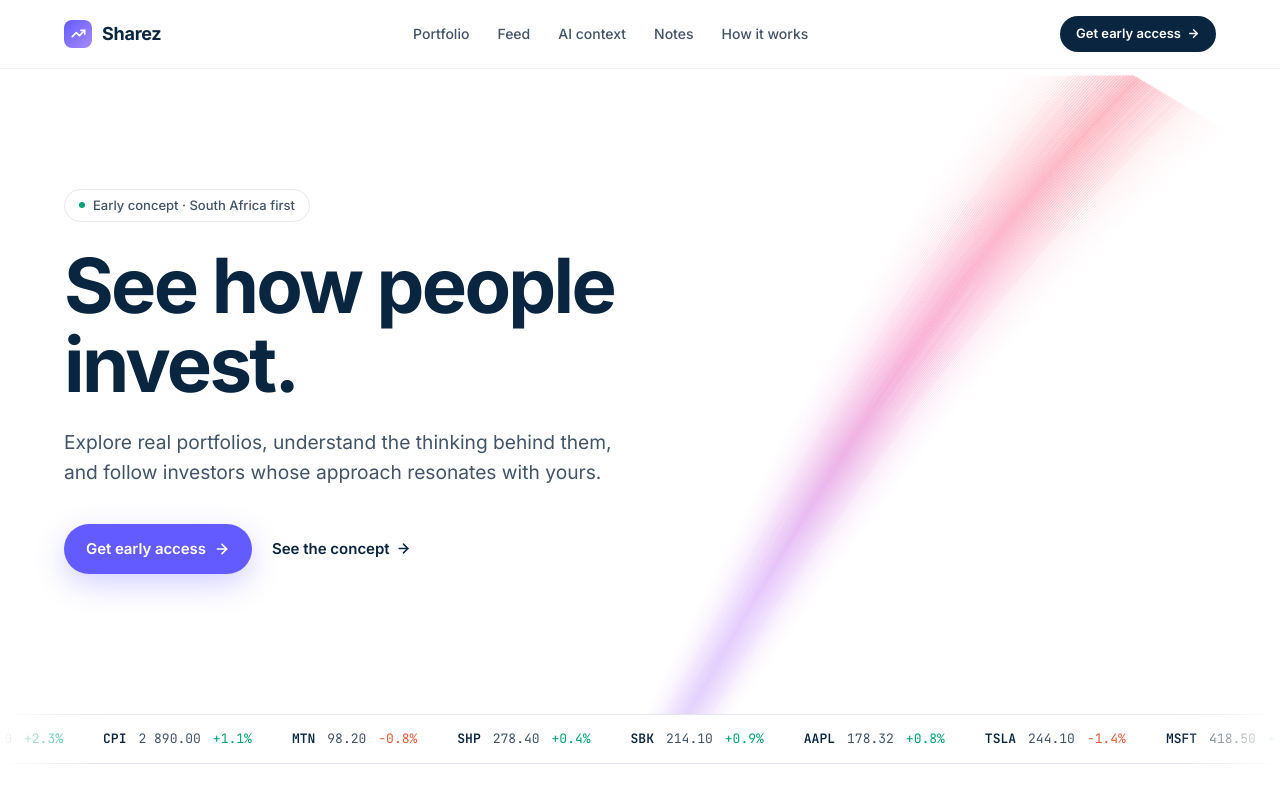
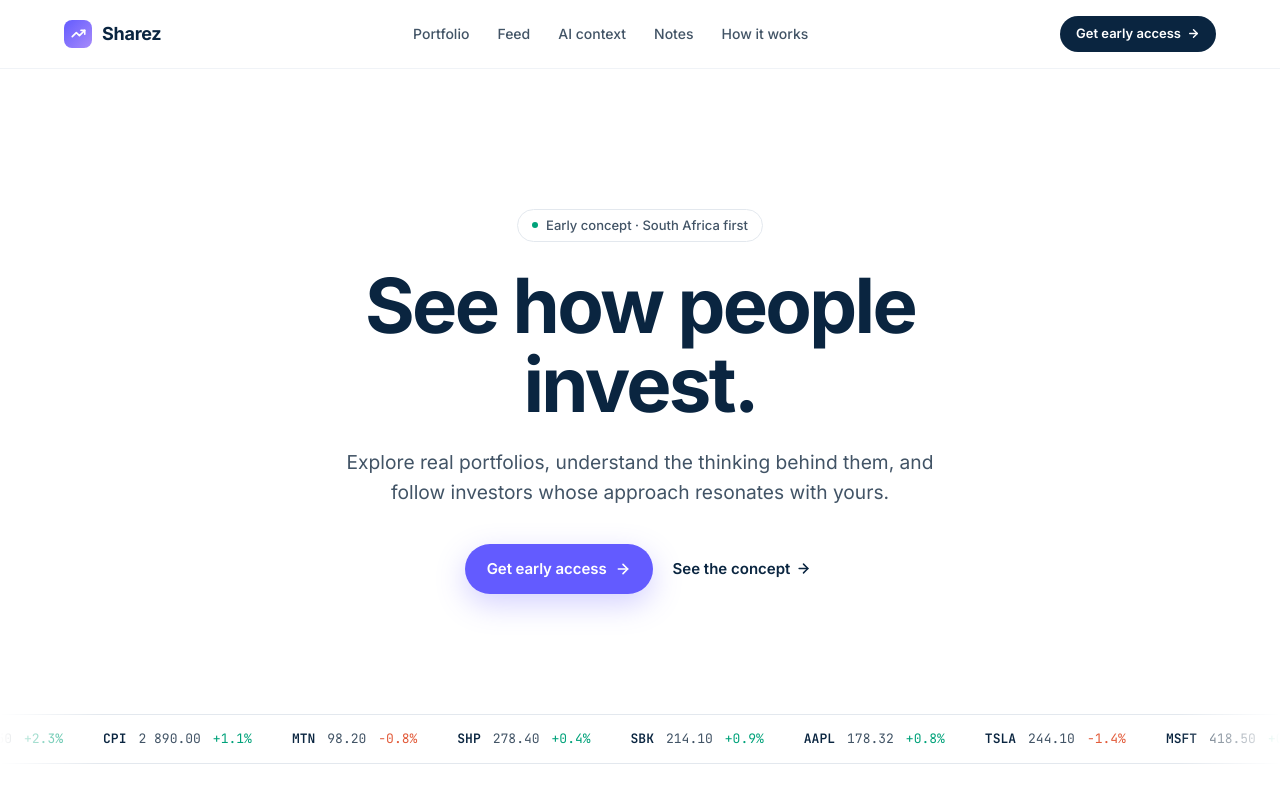
Before and after one commit to meetfrank-ai/sharez, a React (Vite) app in the folder frontend/: page / in a window 1280 px wide. Shown: the top 800 px of the page. Built offline with nearby package versions, Linux system fonts and the light colour scheme.

Commit message:
Plain white hero
Remove the SVG ribbon artifact; hero is centred on plain white for now.
HeroRibbon component kept but unmounted.

Co-Authored-By: Claude Opus 4.6 (1M context) <noreply@anthropic.com>

```diff
--- a/frontend/src/pages/Landing.jsx
+++ b/frontend/src/pages/Landing.jsx
@@ -820,21 +820,20 @@ export default function Landing() {
       <Nav />
 
       {/* ============ HERO ============ */}
-      <section id="top" style={{ position: 'relative', overflow: 'hidden', minHeight: 640 }}>
-        <HeroRibbon />
+      <section id="top" style={{ backgroundColor: '#FFFFFF' }}>
         <div style={{
-          position: 'relative', maxWidth: 1200, margin: '0 auto',
-          padding: '120px 24px 140px',
+          maxWidth: 1200, margin: '0 auto',
+          padding: '140px 24px 120px',
+          textAlign: 'center',
         }}>
-          <div style={{ maxWidth: 620 }} className="stance-reveal">
+          <div style={{ maxWidth: 780, margin: '0 auto' }} className="stance-reveal">
             <div style={{ marginBottom: 24 }}>
               <span style={{
                 display: 'inline-flex', alignItems: 'center', gap: 8,
                 padding: '6px 14px', borderRadius: 999,
-                backgroundColor: 'rgba(255,255,255,0.75)',
+                backgroundColor: '#FFFFFF',
                 border: `1px solid ${T.line}`,
                 fontSize: 13, color: T.ink2, fontWeight: 500,
-                backdropFilter: 'blur(8px)',
               }}>
                 <span style={{ width: 6, height: 6, borderRadius: '50%', backgroundColor: T.pos }} />
                 Early concept · South Africa first
@@ -849,11 +848,11 @@ export default function Landing() {
             </h1>
             <p style={{
               fontSize: 'clamp(17px, 1.5vw, 20px)', lineHeight: 1.55,
-              color: T.ink2, maxWidth: 560, margin: '0 0 36px',
+              color: T.ink2, maxWidth: 620, margin: '0 auto 36px',
             }}>
               Explore real portfolios, understand the thinking behind them, and follow investors whose approach resonates with yours.
             </p>
-            <div style={{ display: 'inline-flex', gap: 16, alignItems: 'center', flexWrap: 'wrap' }}>
+            <div style={{ display: 'inline-flex', gap: 16, alignItems: 'center', flexWrap: 'wrap', justifyContent: 'center' }}>
               <PrimaryCTA href="#launch">Get early access</PrimaryCTA>
               <GhostCTA href="#portfolio">See the concept</GhostCTA>
             </div>
```
